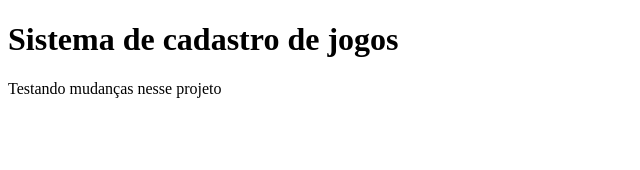
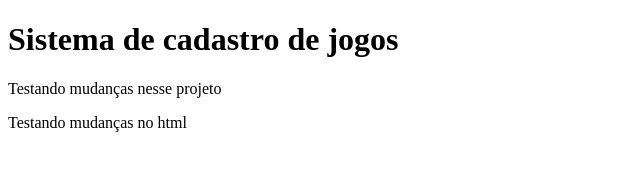
Before and after one commit to joseonildo/sistema-de-cadastro, a plain HTML site: page index.html in a window 1280 px wide. Shown: the whole page, without its empty margins (0-640 px from the left). Drawn offline with Linux system fonts and the light colour scheme.

```diff
--- a/index.html
+++ b/index.html
@@ -10,6 +10,7 @@
 <body>
     <h1>Sistema de cadastro de jogos</h1>
     <p>Testando mudanças nesse projeto</p>
+    <p>Testando mudanças no html</p>
     <script src="app.js"></script>
 </body>
 </html>
```
